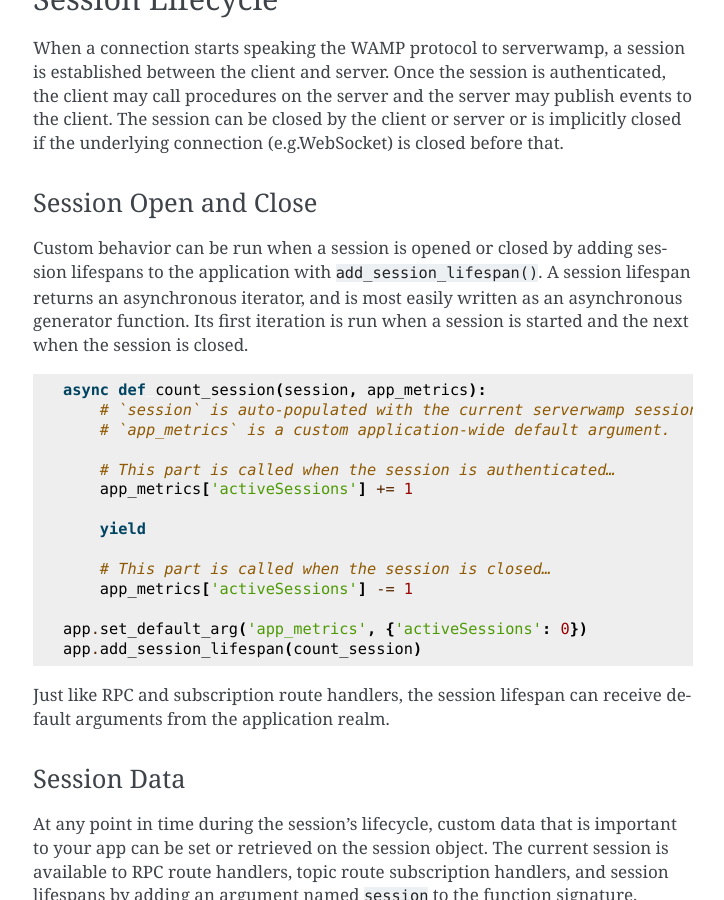
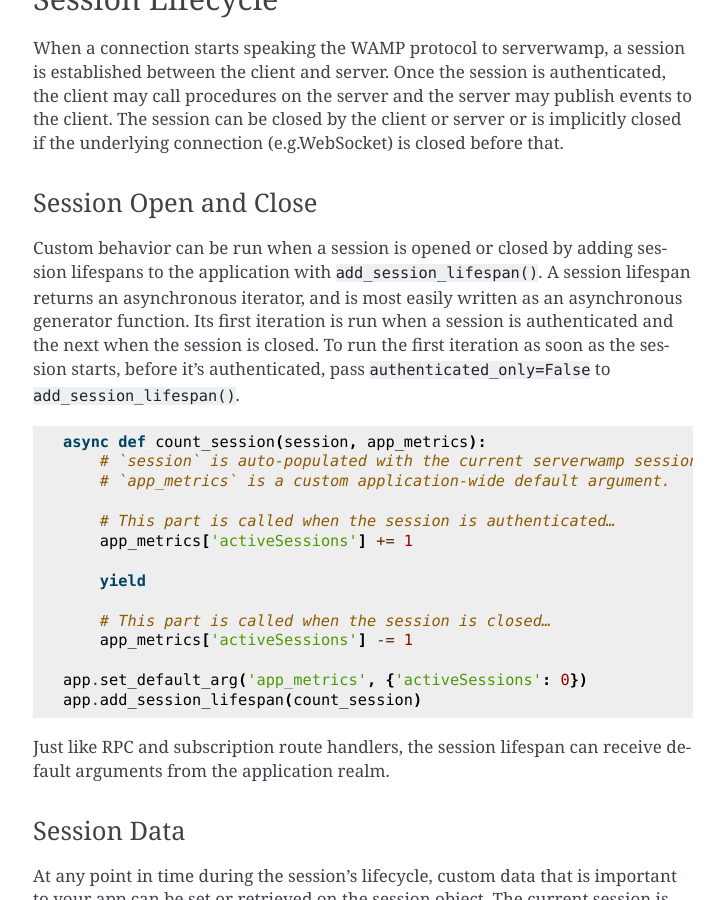
Before and after one commit to JustinTArthur/serverwamp, a Sphinx documentation site: the page built from docs/advanced_usage.rst, in a window 1280 px wide and 900 px high, scrolled down 924 px. Shown: the whole window, without its empty margins (387-1111 px from the left). Built offline with Sphinx 7.4.7, drawn with Linux system fonts in a browser that asks for light colours.

Commit message:
Document when session lifespans start.
They start once the session is authenticated unless authenticated_only is
false, which the docs said happened when the session started.

Co-Authored-By: Claude Opus 5.5 <noreply@anthropic.com>

```diff
--- a/docs/advanced_usage.rst
+++ b/docs/advanced_usage.rst
@@ -57,7 +57,9 @@ Custom behavior can be run when a session is opened or closed by adding session
 lifespans to the application with ``add_session_lifespan()``. A session
 lifespan returns an asynchronous iterator, and is most easily written as an
 asynchronous generator function. Its first iteration is run when a session is
-started and the next when the session is closed.
+authenticated and the next when the session is closed. To run the first
+iteration as soon as the session starts, before it's authenticated, pass
+``authenticated_only=False`` to ``add_session_lifespan()``.
 
 .. code-block:: python
 
```
